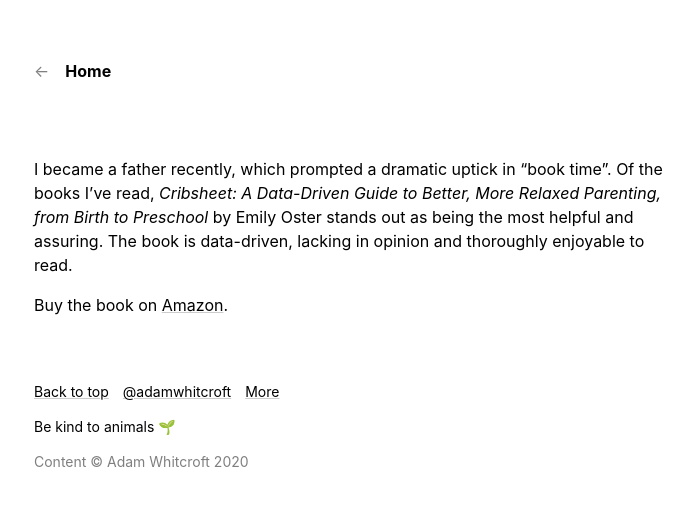
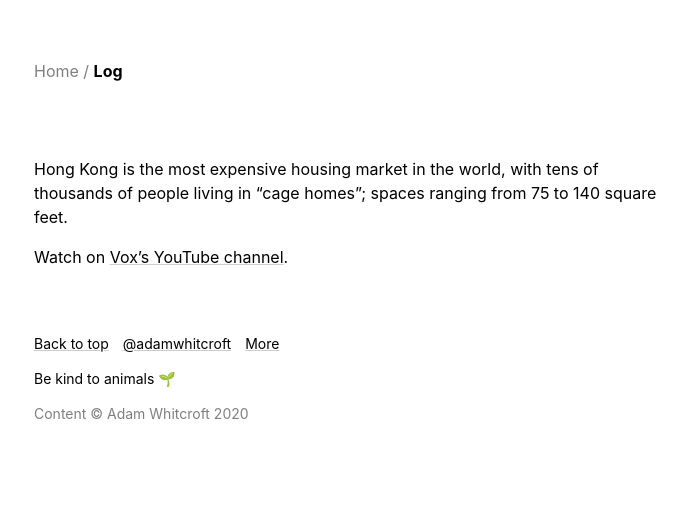
Before and after one commit to AdamWhitcroft/adamwhitcroft.github.io, a Jekyll site: the page built from _posts/2020-02-26-log.md, in a window 1280 px wide. Shown: the top 506 px of the page, without its empty margins (286-979 px from the left). Built offline with Jekyll 4.4.1, drawn with Linux system fonts in a browser that asks for light colours; some web fonts are replaced; our own code applies the rules of GitHub Pages for plain Markdown files.

Commit message:
new more, tweaked inner page header nav

```diff
--- a/_includes/header.html
+++ b/_includes/header.html
@@ -1,7 +1,7 @@
 <header role="banner clearfix">
 	<h1>
 		{% if page.class != "home" %}
-		<a href="/" alt="" class="subdued">&larr;</a>Home
+		<a href="/" alt="" class="subdued">Home / </a>{{ page.title }}
 		{% else %}
 		Adam Whitcroft
 		{% endif %}
--- /dev/null
+++ b/_posts/2020-02-26-log.md
@@ -0,0 +1,7 @@
+---
+permalink: /more.html
+---
+
+Hong Kong is the most expensive housing market in the world, with tens of thousands of people living in "cage homes"; spaces ranging from 75 to 140 square feet.
+
+Watch on [Vox's YouTube channel](https://youtu.be/hLrFyjGZ9NU).
--- a/_sass/_style.scss
+++ b/_sass/_style.scss
@@ -24,7 +24,6 @@ header {
     a {
         font-weight: normal;
         text-decoration: none;
-        margin-right: 1em;
     }
 
 }
```
Also changed, not shown: index.md (+1 -1 lines), more.md (+0 -2 lines), README.md, assets/gauntlet.png (added).
